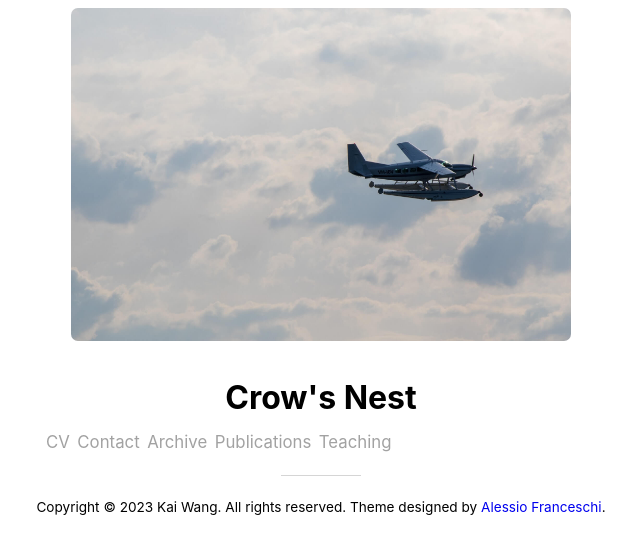
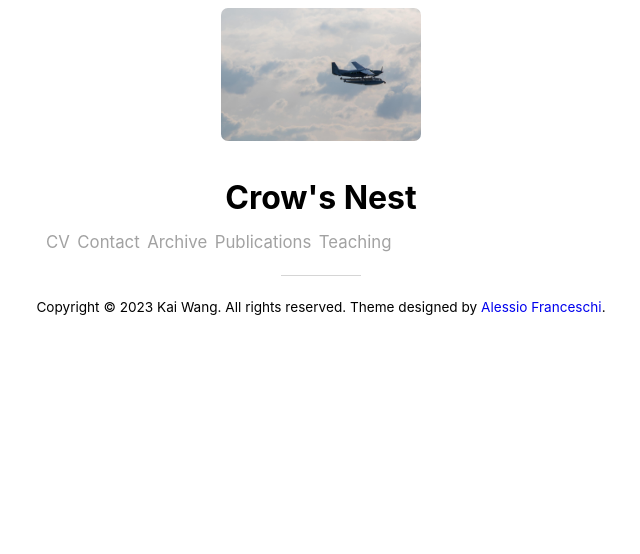
Before and after one commit to ICOTRT2024/Crow-Moon.github.io, a Jekyll site: the page built from index.html, in a window 1280 px wide. Shown: the top 554 px of the page, without its empty margins (319-959 px from the left). Built offline with Jekyll 4.4.1, drawn with Linux system fonts in a browser that asks for light colours; nearby versions of some CDN libraries; the list of posts is cut into pages by our own code.

Commit message:
Update default.html

```diff
--- a/_layouts/default.html
+++ b/_layouts/default.html
@@ -2,6 +2,13 @@
 <html>
 <head>
   {% include head.html %}
+  <style>
+      /* Style the image */
+      img {
+        width: 200px;
+        height: auto;
+      }
+    </style>
 </head>
 
 
```
